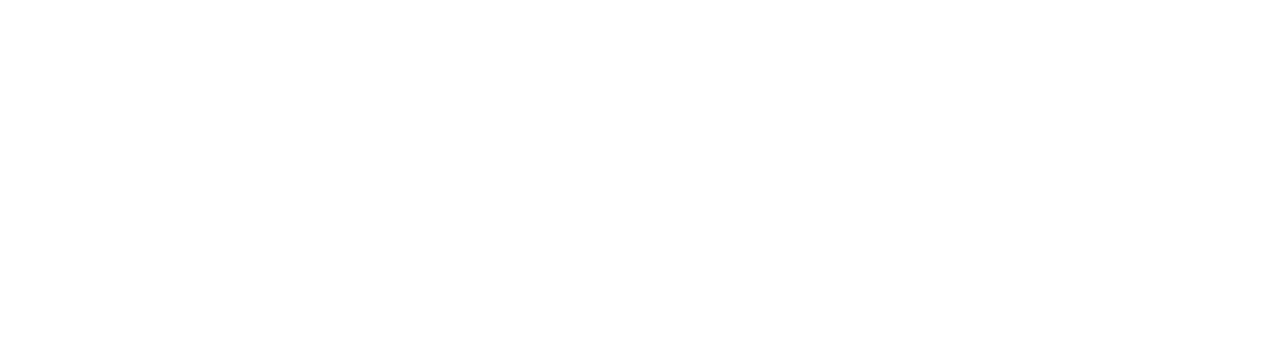
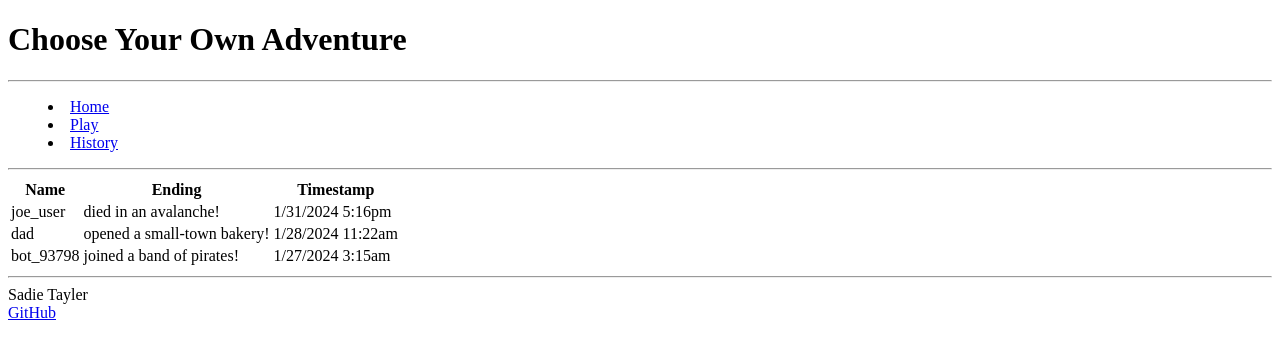
Before and after one commit to sadietayler/startup, a plain HTML site: page history.html in a window 1280 px wide. Drawn offline with Linux system fonts and the light colour scheme.

Commit message:
added the basics to play and history pages

```diff
--- a/history.html
+++ b/history.html
@@ -0,0 +1,64 @@
+<!DOCTYPE html>
+<html lang="en">
+  <head>
+    <meta charset="UTF-8" />
+    <!-- Tell browsers not to scale the viewport automatically -->
+    <meta name="viewport" content="width=device-width, initial-scale=1.0" />
+    <title>Choose Your Own Adventure</title>
+    <link rel="icon" href="favicon.ico" />
+  </head>
+  <body>
+    <header>
+      <h1>Choose Your Own Adventure</h1>
+
+      <hr />
+      <!-- Navigation elements -->
+      <nav>
+        <menu>
+          <li><a href="index.html">Home</a></li>
+          <li><a href="play.html">Play</a></li>
+          <li><a href="history.html">History</a></li>
+        </menu>
+      </nav>
+
+      <hr />
+    </header>
+
+    <main>
+        <table>
+            <thead>
+              <tr>
+                <th>Name</th>
+                <th>Ending</th>
+                <th>Timestamp</th>
+              </tr>
+            </thead>
+            <tbody>
+              <tr>
+                <td>joe_user</td>
+                <td>died in an avalanche!</td>
+                <td>1/31/2024 5:16pm</td>
+              </tr>
+              <tr>
+                <td>dad</td>
+                <td>opened a small-town bakery!</td>
+                <td>1/28/2024 11:22am</td>
+              </tr>
+              <tr>
+                <td>bot_93798</td>
+                <td>joined a band of pirates!</td>
+                <td>1/27/2024 3:15am</td>
+              </tr>
+            </tbody>
+          </table>
+
+    </main>
+
+    <footer>
+      <hr />
+      <span>Sadie Tayler</span>
+      <br>
+      <a href="https://github.com/sadietayler/startup">GitHub</a>
+    </footer>
+  </body>
+</html>
```
Also changed, not shown: index.html (+2 -2 lines), play.html (+38 -0 lines).
